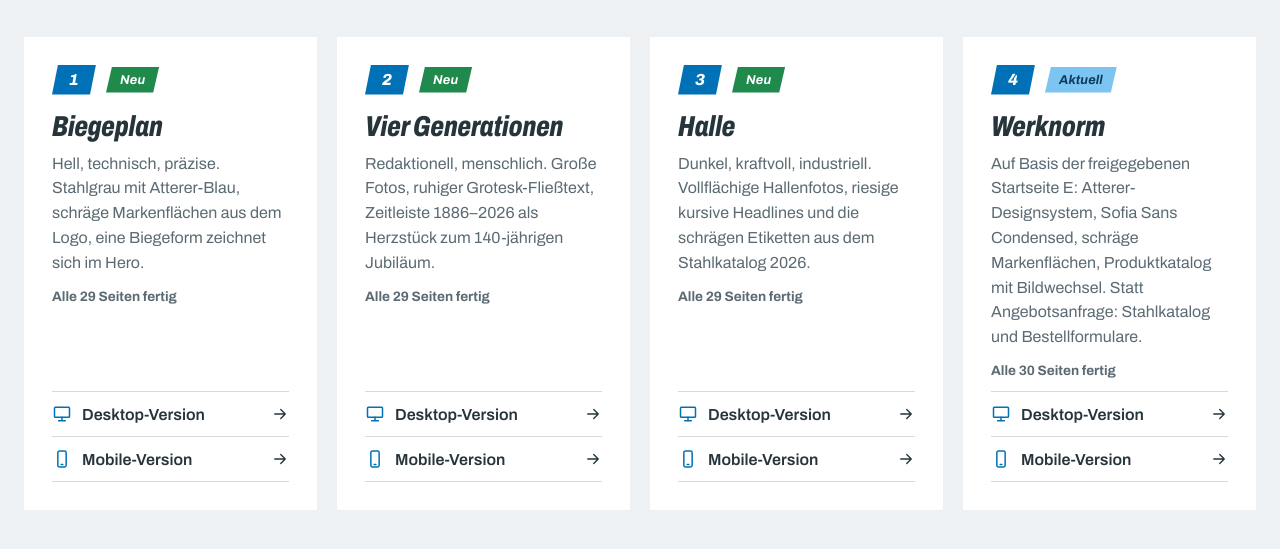
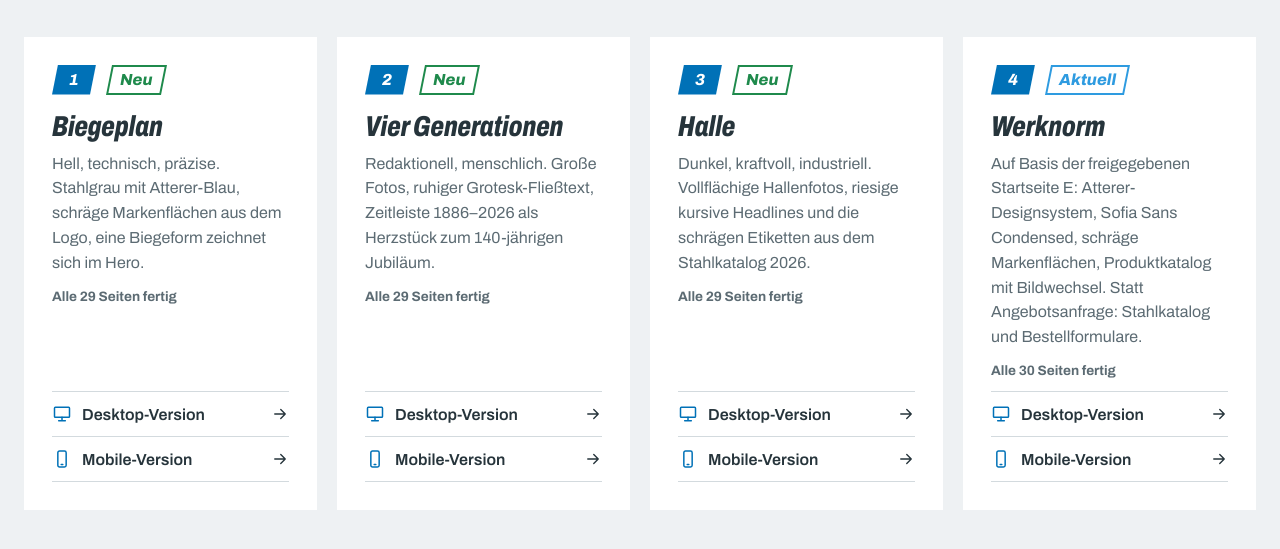
Before and after one commit to oleksandrslisarenko/atterer-redesign, a plain HTML site: page index.html in a window 1280 px wide. Shown: the part 163-712 px from the top of the page. Drawn offline with Linux system fonts and the light colour scheme.

Commit message:
Разводная: контурные теги в размер номеров
Co-Authored-By: Claude Opus 5.5 <noreply@anthropic.com>
Claude-Session: https://claude.ai/code/session_01V6UcRo81L2D9B6HLuTuqCe

```diff
--- a/index.html
+++ b/index.html
@@ -14,9 +14,10 @@ p.l{color:#5C6B73;max-width:60ch;margin:0 0 40px}
 .c{background:#fff;padding:28px;display:flex;flex-direction:column;gap:10px}
 .c .n{width:44px;height:30px;background:#0071B7;color:#fff;display:grid;place-items:center;font-weight:800;font-style:italic;clip-path:polygon(6px 0,100% 0,calc(100% - 6px) 100%,0 100%)}
 .c .hd{display:flex;align-items:center;gap:10px}
-.tg{height:26px;padding:0 14px;clip-path:polygon(6px 0,100% 0,calc(100% - 6px) 100%,0 100%);font-style:italic;display:inline-flex;align-items:center;font-size:.8rem;font-weight:700;letter-spacing:.01em}
-.tg-new{background:#1F8A4C;color:#fff}
-.tg-cur{background:#7CC4F2;color:#0B3A5C}
+.tg{position:relative;isolation:isolate;height:30px;padding:0 14px;display:inline-flex;align-items:center;font-weight:800;font-style:italic;font-size:1rem;line-height:1}
+.tg::before{content:"";position:absolute;inset:0 3px;z-index:-1;border:2px solid currentColor;transform:skewX(-11.3deg)}
+.tg-new{color:#1F8A4C}
+.tg-cur{color:#2E9BE0}
 .c h2{margin:6px 0 0;font-weight:800;font-style:italic;font-stretch:72%;font-size:1.8rem}
 .c p{margin:0;color:#5C6B73;line-height:1.55}
 .c ul{list-style:none;padding:0;margin:auto 0 0;border-top:1px solid #D3DADE}
```
